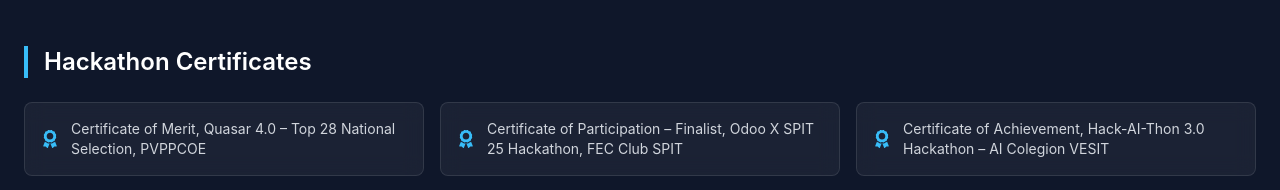
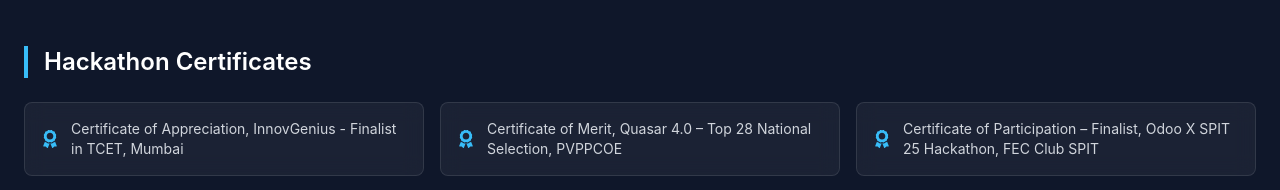
Before and after one commit to AtharvaLotankar11/My-Portfolio, a React (Vite) app in the folder frontend/: page /#projects in a window 1280 px wide. Shown: the part 6831-7021 px from the top of the page. Built offline with nearby package versions, Linux system fonts and the light colour scheme; no server answers.

Commit message:
Add InnovGenius certificate to Hackathon section

```diff
--- a/frontend/src/components/Certifications.jsx
+++ b/frontend/src/components/Certifications.jsx
@@ -58,6 +58,7 @@
         {
             title: "Hackathon Certificates",
             items: [
+                { name: "Certificate of Appreciation, InnovGenius - Finalist in TCET, Mumbai", url: "https://drive.google.com/file/d/1fVqQKzsAiDXNM7PisEg1T9htsvvrkdxT/view?usp=drive_link" },
                 { name: "Certificate of Merit, Quasar 4.0 – Top 28 National Selection, PVPPCOE", url: "https://drive.google.com/file/d/1zzkSbHNAWYOaMId-I6Nt0WAtRC1D4o3J/view?usp=sharing" },
                 { name: "Certificate of Participation – Finalist, Odoo X SPIT 25 Hackathon, FEC Club SPIT", url: "https://drive.google.com/file/d/1QXmzU03Jr9VZEIK4ClSgsMw4KvcwwlO2/view?usp=sharing" },
                 { name: "Certificate of Achievement, Hack-AI-Thon 3.0 Hackathon – AI Colegion VESIT", url: "https://drive.google.com/file/d/1-muADZcB8Ki56JBQDJNf3PVclV3-Rywy/view" },
```
